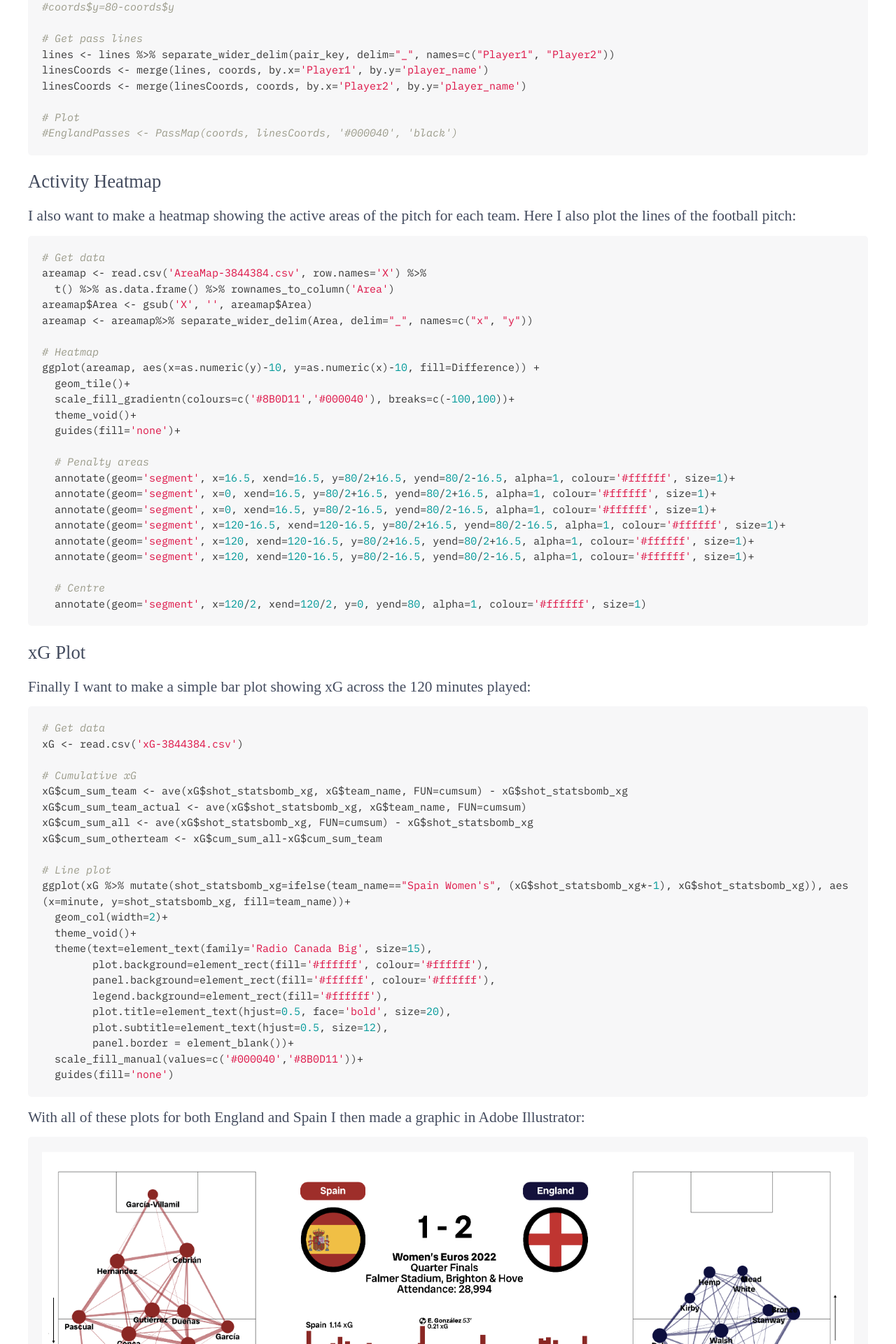
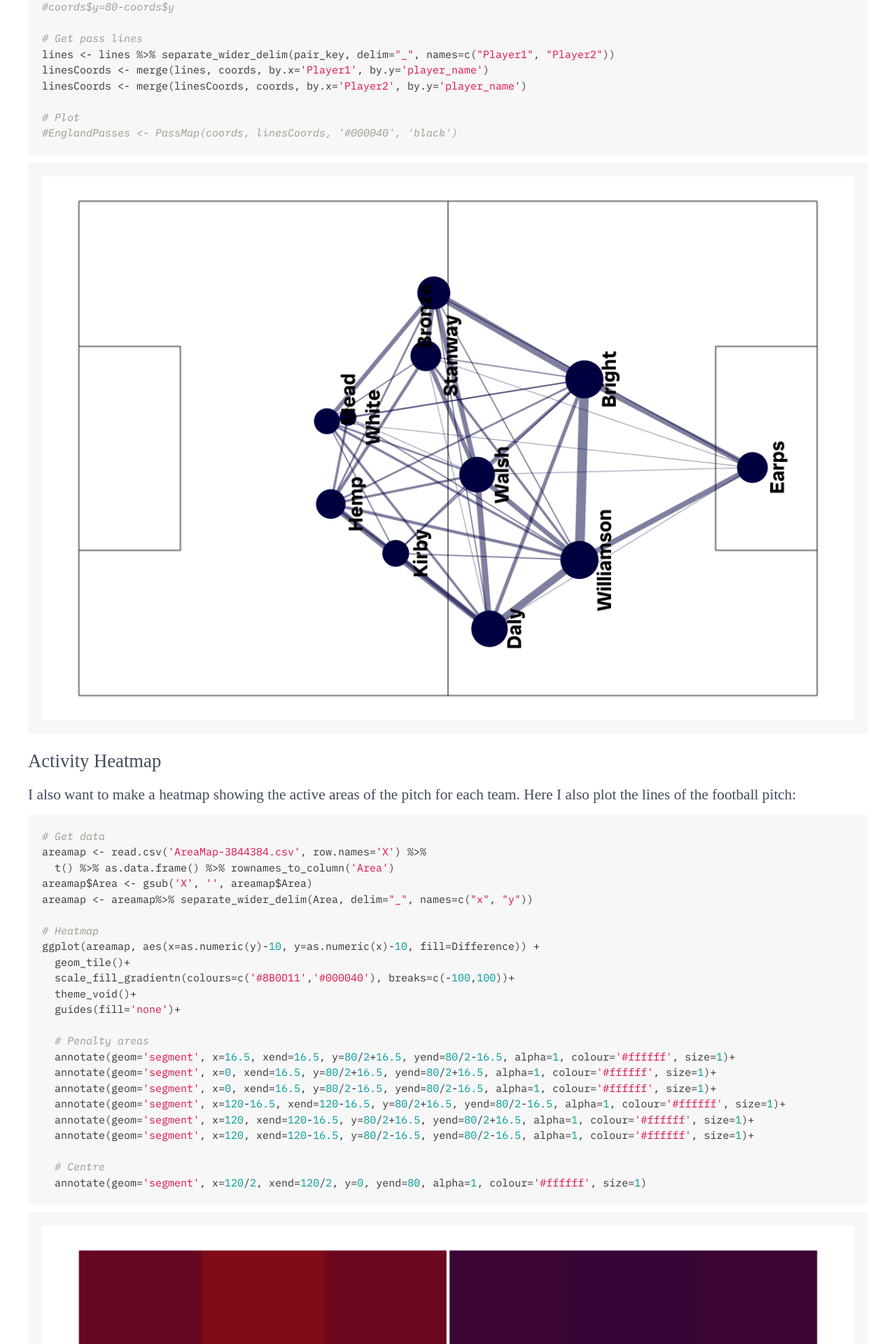
Before and after one commit to alicesmail12/alicesmail12.github.io, a Jekyll site: the page Blog/Womens-Euros/Spain-England-2022.html, which Jekyll copies as it is, in a window 1280 px wide. Shown: the part 2103-4023 px from the top of the page at 70% size. Built offline with Jekyll 4.4.1, drawn with Linux system fonts in a browser that asks for light colours; some web fonts are replaced.

Commit message:
Update Spain-England-2022.html

```diff
--- a/Blog/Womens-Euros/Spain-England-2022.html
+++ b/Blog/Womens-Euros/Spain-England-2022.html
@@ -536,6 +536,10 @@
 
 # Plot
 #EnglandPasses &lt;- PassMap(coords, linesCoords, &#39;#000040&#39;, &#39;black&#39;)</code></pre>
+
+<pre class="r"><code><img src="https://alicesmail12.github.io/Blog/Womens-Euros/England-3844384.png"></code></pre>
+
+
 <h2>
 Activity Heatmap
 </h2>
@@ -564,6 +568,9 @@
 
   # Centre
   annotate(geom=&#39;segment&#39;, x=120/2, xend=120/2, y=0, yend=80, alpha=1, colour=&#39;#ffffff&#39;, size=1)</code></pre>
+
+<pre class="r"><code><img src="https://alicesmail12.github.io/Blog/Womens-Euros/DiffHeat-3844384.png"></code></pre>
+
 <h2>
 xG Plot
 </h2>
@@ -591,6 +598,8 @@
         panel.border = element_blank())+
   scale_fill_manual(values=c(&#39;#000040&#39;,&#39;#8B0D11&#39;))+
   guides(fill=&#39;none&#39;)</code></pre>
+
+<pre class="r"><code><img src="https://alicesmail12.github.io/Blog/Womens-Euros/xG-3844384.png"></code></pre>
 
 <p>With all of these plots for both England and Spain I then made a
 graphic in Adobe Illustrator:</p>
```
